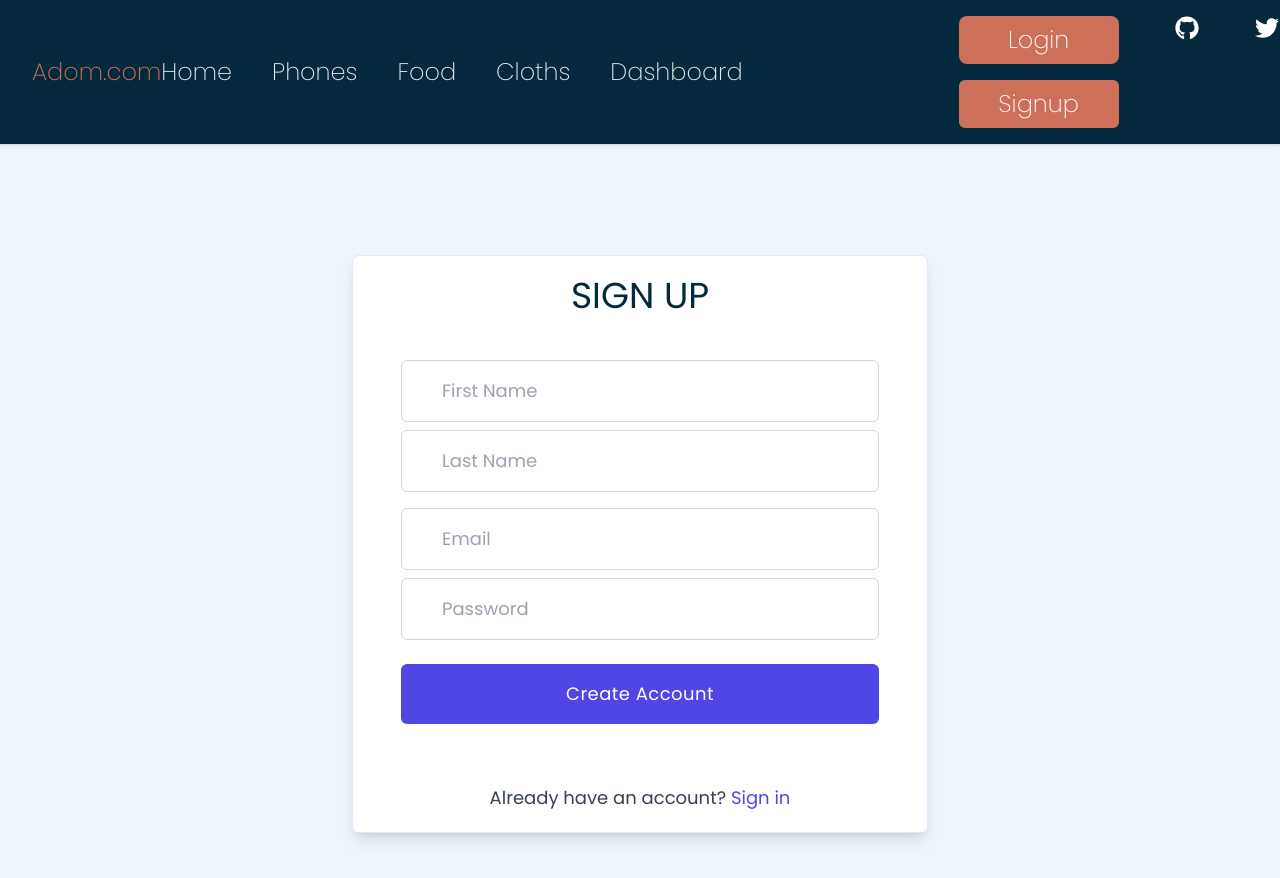
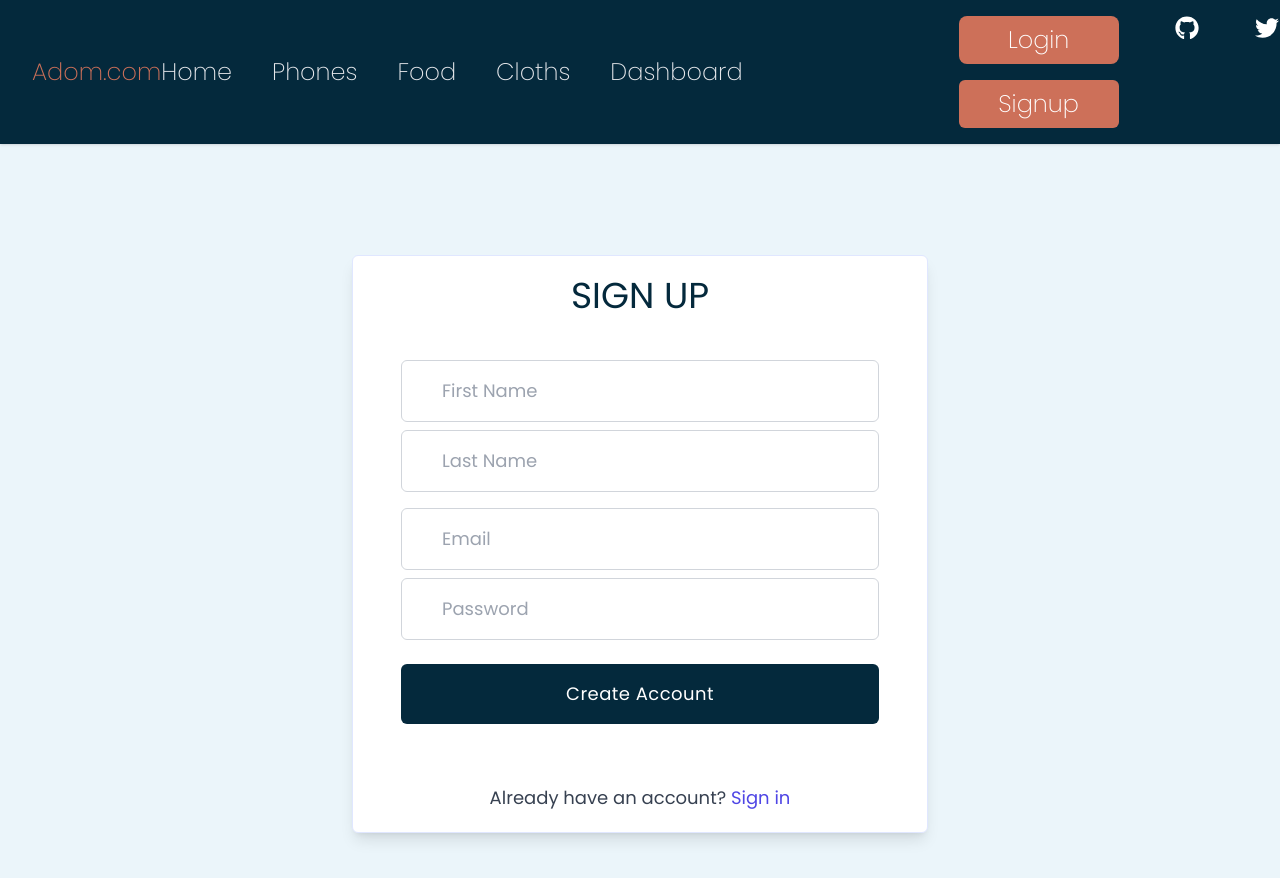
Before and after one commit to Clifftech123/react-ecommerce_website, a React (Create React App) app: page /signup in a window 1280 px wide. Shown: the top 878 px of the page. Built offline with nearby package versions, Linux system fonts and the light colour scheme.

Commit message:
I Change the submit button color

```diff
--- a/src/Components/Account/Singnup.jsx
+++ b/src/Components/Account/Singnup.jsx
@@ -50,7 +50,7 @@ const Signup = () => {
 							<button
 								type="submit "
 								onClick={() => Navigate("/login")}
-								className="w-full px-10 py-4 font-Poppins text-lg tracking-wide  transition-colors duration-200 transform  text-white bg-indigo-600 hover:bg-indigo-700
+								className="w-full px-10 py-4 font-Poppins text-lg tracking-wide  transition-colors duration-200 transform  text-white  bg-NavbarBgColor hover:bg-indigo-700
                              focus:outline-none focus:ring-2 focus:ring-offset-2
                              focus:ring-indigo-500 rounded-md "
 							>
```
